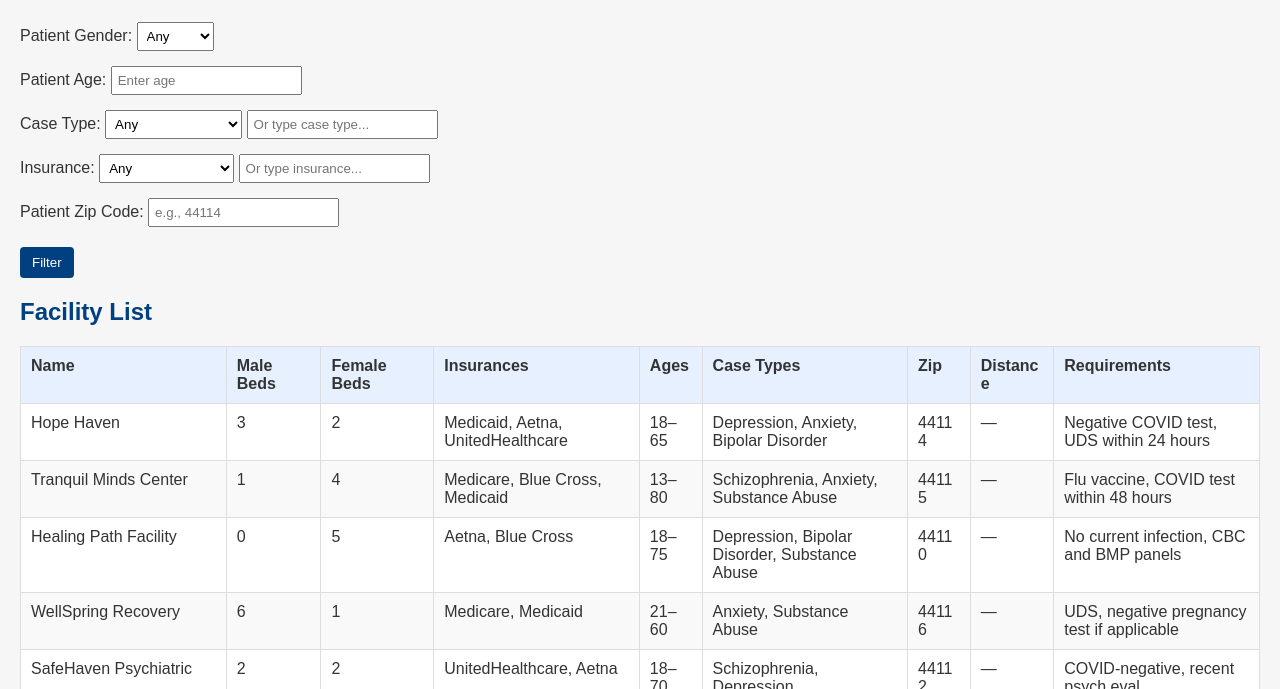
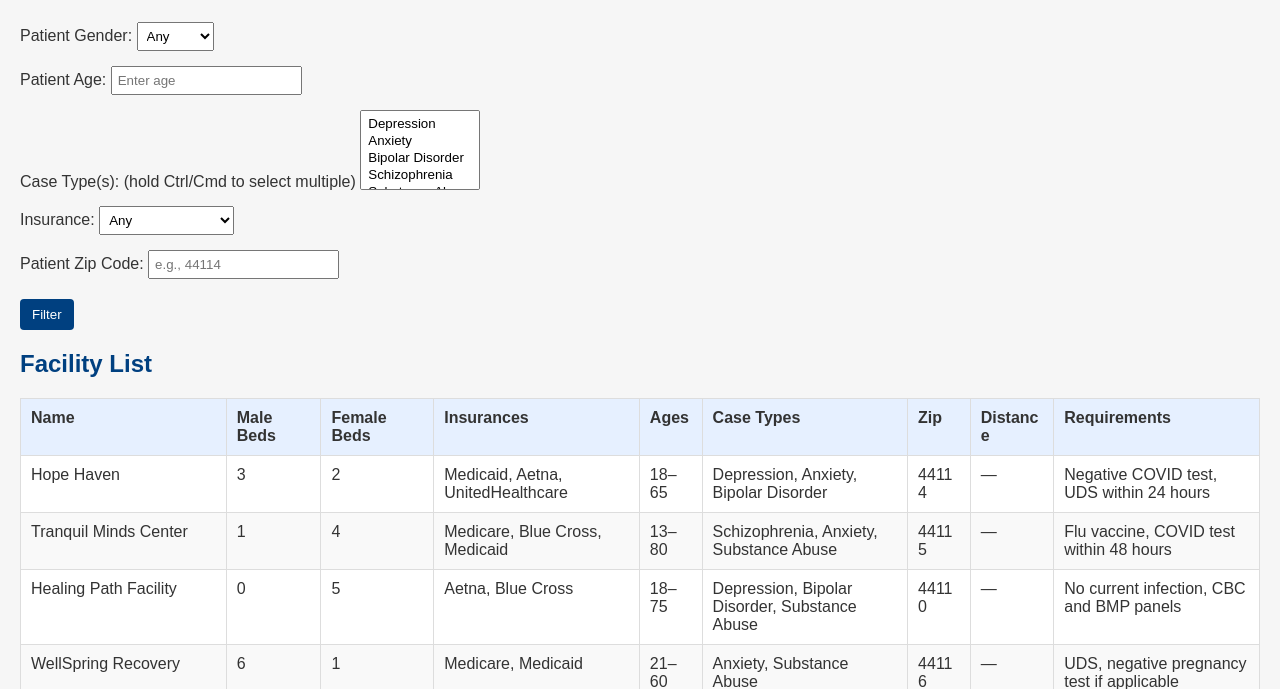
Before and after one commit to arohan0810/Psych-Referral, a plain HTML site: page index.html in a window 1280 px wide. Shown: the part 111-800 px from the top of the page. Drawn offline with Linux system fonts and the light colour scheme.

Commit message:
Update index.html

```diff
--- a/index.html
+++ b/index.html
@@ -27,16 +27,14 @@
       </label>
 
       <label>
-        Case Type:
-        <select id="caseTypeDropdown">
-          <option value="">Any</option>
+        Case Type(s): (hold Ctrl/Cmd to select multiple)
+        <select id="caseTypeDropdown" multiple>
           <option value="Depression">Depression</option>
           <option value="Anxiety">Anxiety</option>
           <option value="Bipolar Disorder">Bipolar Disorder</option>
           <option value="Schizophrenia">Schizophrenia</option>
           <option value="Substance Abuse">Substance Abuse</option>
         </select>
-        <input type="text" id="caseType" placeholder="Or type case type..." />
       </label>
 
       <label>
@@ -49,7 +47,6 @@
           <option value="Blue Cross">Blue Cross</option>
           <option value="UnitedHealthcare">UnitedHealthcare</option>
         </select>
-        <input type="text" id="insurance" placeholder="Or type insurance..." />
       </label>
 
       <label>
```
